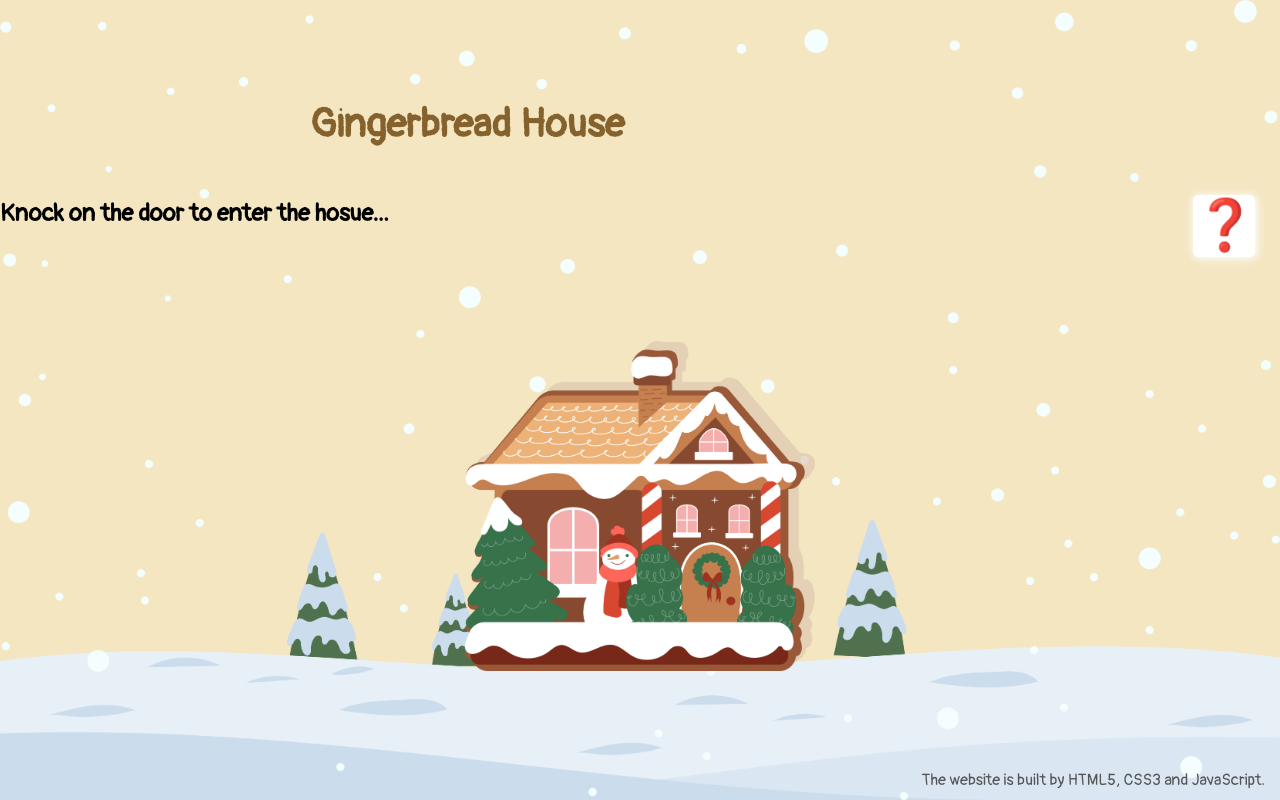
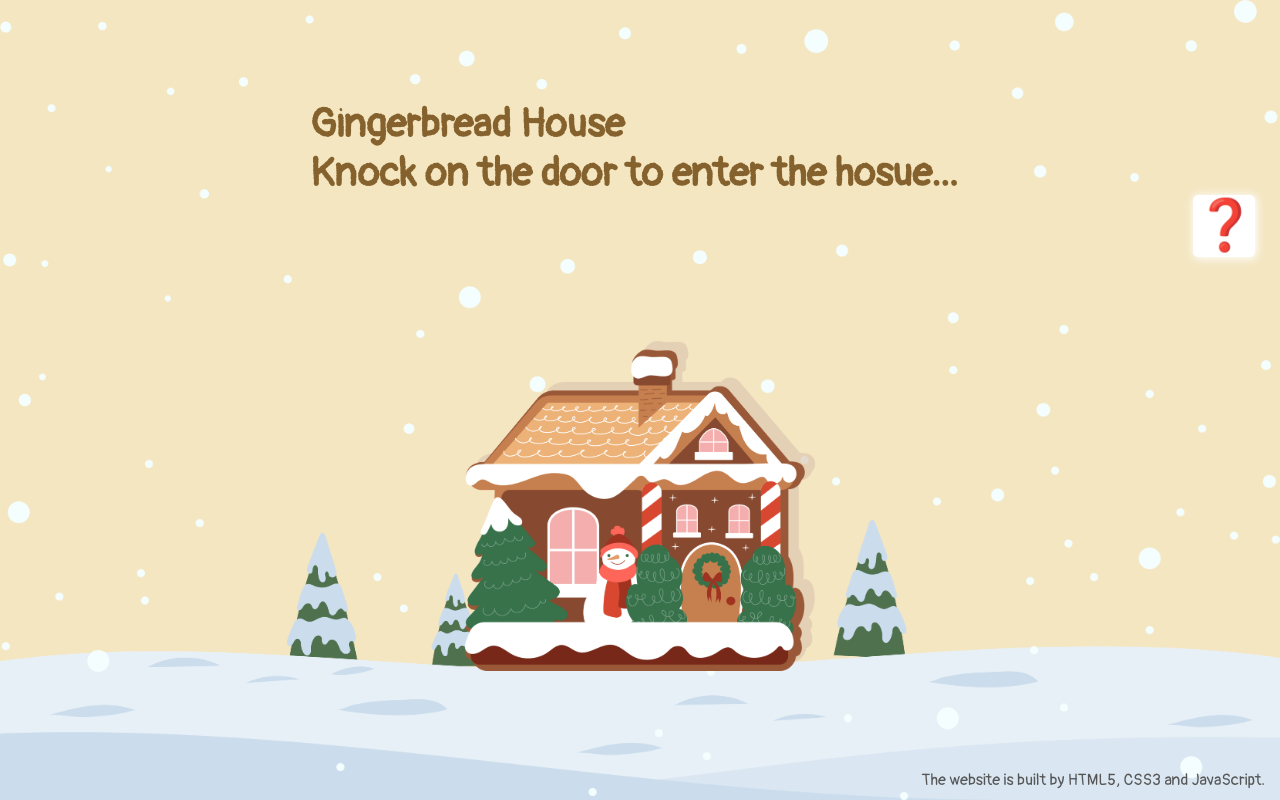
Before and after one commit to Xianwenchen0810/GingerBread, a plain HTML site: page index.html in a window 1280 px wide. Drawn offline with Linux system fonts and the light colour scheme.

Commit message:
Update index.html

```diff
--- a/index.html
+++ b/index.html
@@ -10,8 +10,9 @@
 	</head>
 	<body>
 		<div class="body_container">
-						<h1 class="title animate-bounce">Gingerbread House</h1>
-			                        <h2> Knock on the door to enter the hosue...</h2>
+						<h1 class="title animate-bounce">Gingerbread House
+							<p>Knock on the door to enter the hosue...</p>
+			                        </h1>
 						<p class="title_desc">This educational web tool is designed for new-to-gingerbread to learn some fundamental knowledge of gingerbread man playfully and interactively.
 								By clicking the cartoon figures to explore the story of gingerbread man. </p>
 						<img src="./img/snow_ball.png" class="snow_ball" alt="snow_ball">
```
